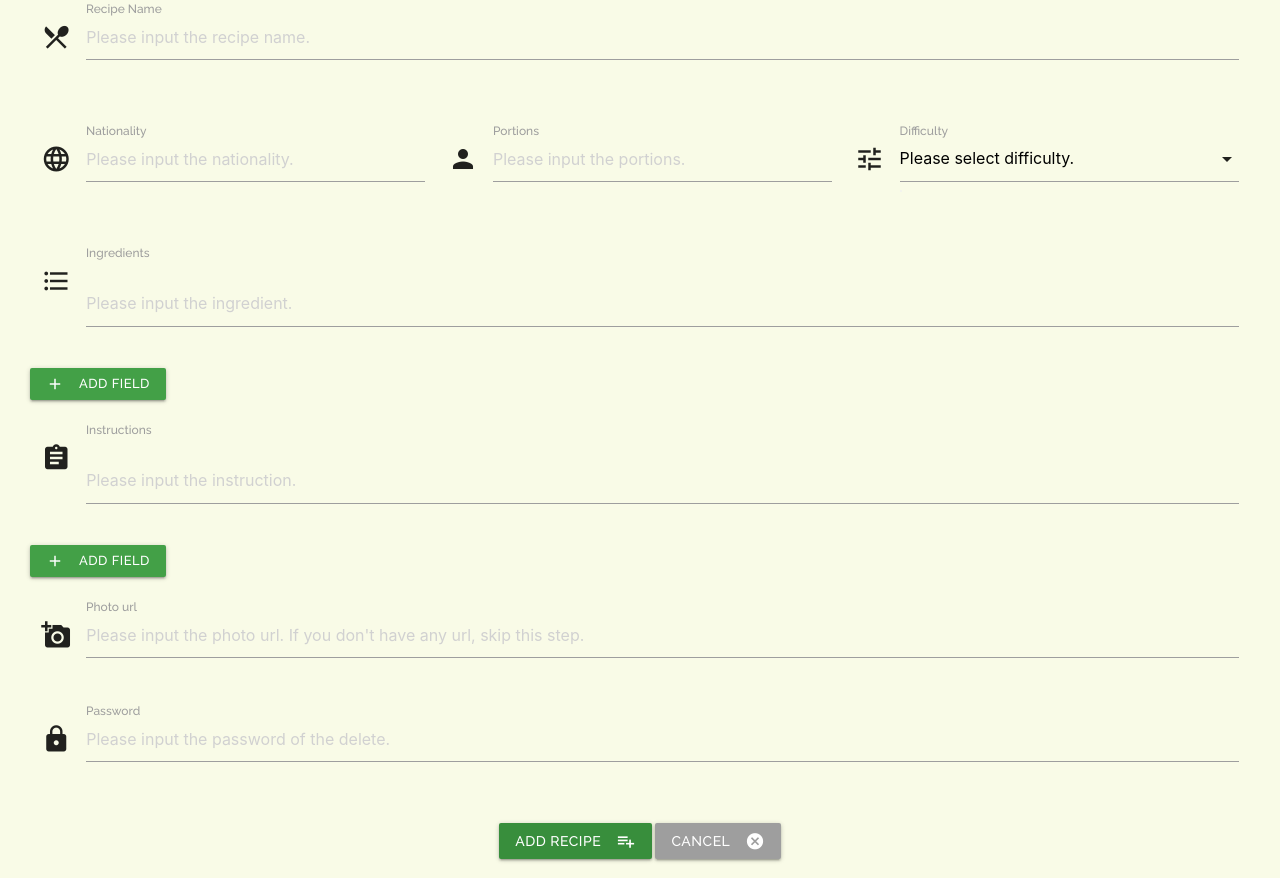
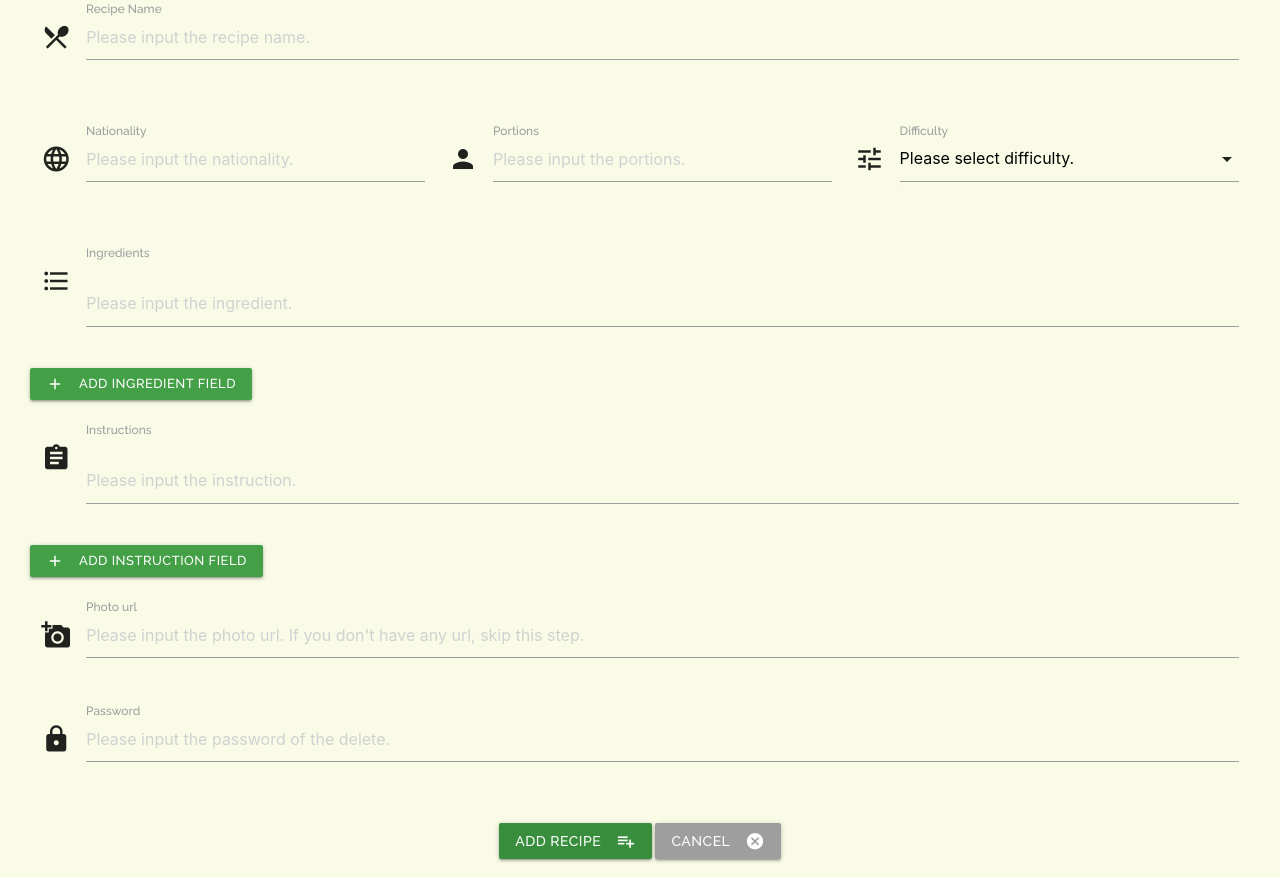
Before and after one commit to ss00831/milestone3, a Flask app: page /add_recipe in a window 1280 px wide. Shown: the part 187-1065 px from the top of the page. Run offline with Flask 2, Linux system fonts and the light colour scheme; data that the repository does not hold is empty; some libraries are stand-ins or nearby versions.

Commit message:
Fixed Readme.md & change text on add field buttons on /get_addrecipe and /get_editrecipe

```diff
--- a/templates/addrecipe.html
+++ b/templates/addrecipe.html
@@ -46,7 +46,7 @@
                     <input class="ingredient validate" name="ingredient_name_0" placeholder="Please input the ingredient." type="text" required />
                     <span class="helper-text" data-error="At least one field is required."></span>
                 </div>
-                <a class="add_ingredient_field_button waves-effect waves-light btn-small green darken-1"><i class="material-icons left">add</i>Add field</a>
+                <a class="add_ingredient_field_button waves-effect waves-light btn-small green darken-1"><i class="material-icons left">add</i>Add ingredient field</a>
             </div>
 
             <div class="row">
@@ -56,7 +56,7 @@
                     <input class="instructions validate" name="instructions_name_0" placeholder="Please input the instruction." type="text" required />
                     <span class="helper-text" data-error="At least one field is required."></span>
                 </div>
-                <a class="add_instruction_field_button waves-effect waves-light btn-small green darken-1"><i class="material-icons left">add</i>Add field</a>
+                <a class="add_instruction_field_button waves-effect waves-light btn-small green darken-1"><i class="material-icons left">add</i>Add instruction field</a>
             </div>
 
             <div class="row">
--- a/templates/editrecipe.html
+++ b/templates/editrecipe.html
@@ -57,7 +57,7 @@
                     {% endfor %}
                     <span class="helper-text" data-error="At least one field is required."></span>
                 </div>
-                <a class="add_ingredient_field_button_edit waves-effect waves-light btn-small green darken-1"><i class="material-icons left">add</i>Add field</a>
+                <a class="add_ingredient_field_button_edit waves-effect waves-light btn-small green darken-1"><i class="material-icons left">add</i>Add ingredient field</a>
             </div>
 
             <div class="row">
@@ -78,7 +78,7 @@
                     {% endfor %}
                     <span class="helper-text" data-error="At least one field is required."></span>
                 </div>
-                <a class="add_instruction_field_button_edit waves-effect waves-light btn-small green darken-1"><i class="material-icons left">add</i>Add field</a>
+                <a class="add_instruction_field_button_edit waves-effect waves-light btn-small green darken-1"><i class="material-icons left">add</i>Add instruction field</a>
             </div>
 
             <div class="row">
```
Also changed, not shown: README.md.
